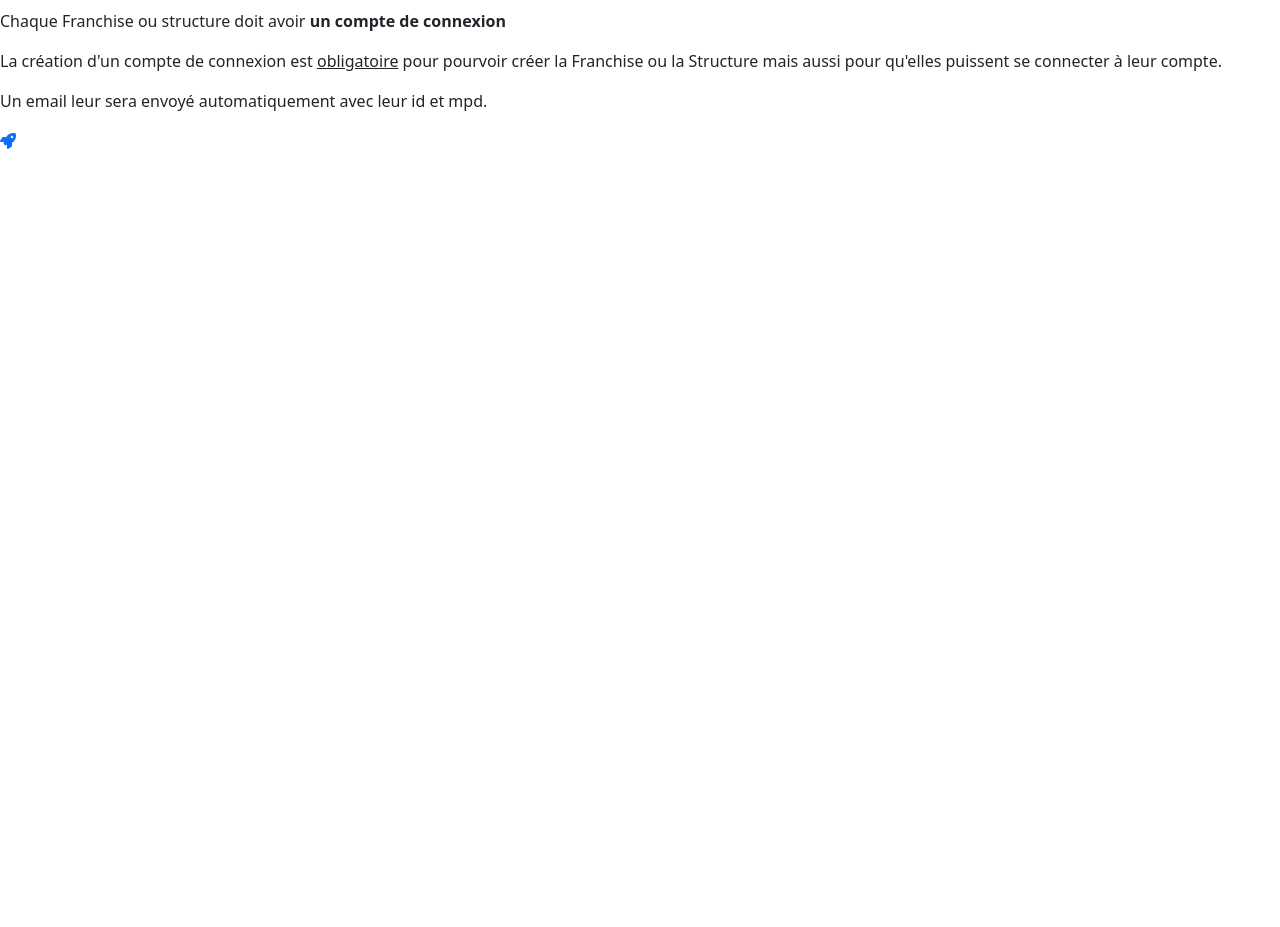
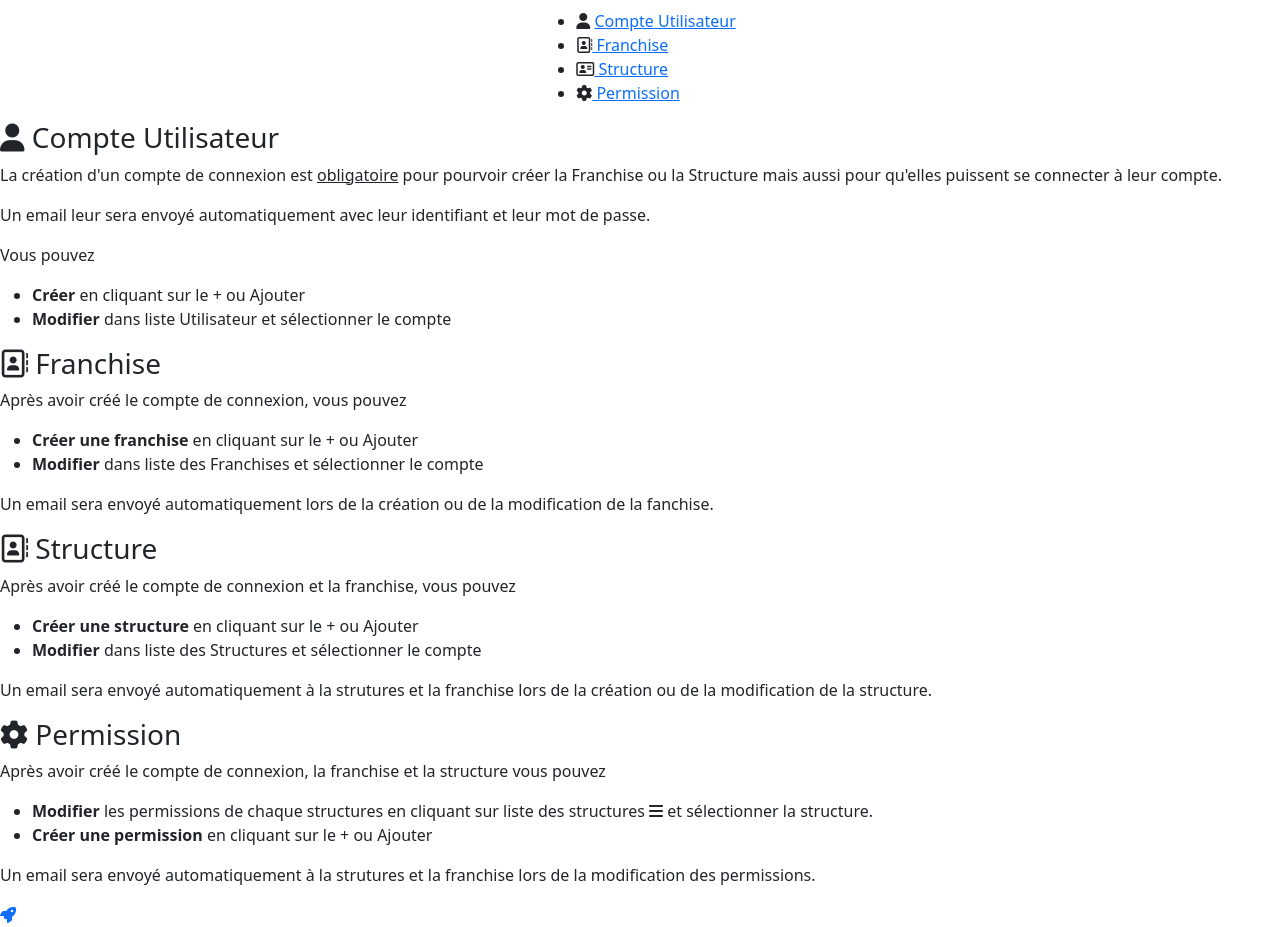
Before and after one commit to lana-12/ecf-fitnessDrive, a Symfony app: template templates/admin/index.html.twig in a window 1280 px wide. Shown: the part 407-1334 px from the top of the page. Before the commit the page ends 556 px from the top, so only its background shows below. Run offline with Twig, Linux system fonts and the light colour scheme; the template is opened without the code that fills it, so the values that code supplies are empty; some libraries are stand-ins or nearby versions.

Commit message:
add css final

```diff
--- a/src/Controller/AdminController.php
+++ b/src/Controller/AdminController.php
@@ -22,7 +22,7 @@ class AdminController extends AbstractController
     /**
      * HomePage for Administrator
      *
-     * @return  count partner+structure
+     * @return  count partner+structure+manual
      */
     #[Route('admin/{id<\d+>}', name: 'app_admin')]
     public function index(PartnerRepository $partnerRepo, int $id, StructureRepository $structureRepo, Request $request, ManagerRegistry $doctrine): Response
@@ -41,7 +41,7 @@ class AdminController extends AbstractController
         $countStructures = count($structures);
 
         return $this->render('admin/index.html.twig', [
-            'titlePage'=> 'Accueil Administrateur',
+            'titlePage'=> 'Mode d\'emploi',
             'admin' => $admin,
             'countPartners' => $countPartners,
             'countStructures'=> $countStructures,
--- a/templates/_partials/_headerAdmin.html.twig
+++ b/templates/_partials/_headerAdmin.html.twig
@@ -11,7 +11,7 @@
             </li>
             <li>
             {% if app.user %}
-                <a class='fas-fa text-white'  alt="Vous êtes connecté en tant que {{ app.user.username }}" title="Vous êtes connecté en tant que {{ app.user.username }}"><i class="fas fa-user-circle text-dark"></i>
+                <a class='fas-fa text-white' href='{{ path('app_admin', {'id': app.user.id}) }}'  alt="Retour accueil et Vous êtes connecté en tant que {{ app.user.username }}" title="Retour accueil et Vous êtes connecté en tant que {{ app.user.username }}"><i class="fas fa-user-circle text-dark"></i>
                 <p class='d-none d-sm-block textConnected'>{{ app.user.username }}</p>
                 </a>
             {% endif %}
--- a/templates/_partials/_navbarClient.html.twig
+++ b/templates/_partials/_navbarClient.html.twig
@@ -33,7 +33,7 @@
                     <a class="nav-link" href="{{ path('app_contact') }}">Contact</a>
                 </li>
                 <li class="nav-item">
-                <a href="{{ path('app_logout') }}" class="nav-link">Déconnection</a>
+                <a href="{{ path('app_logout') }}" class="nav-link">Déconnexion</a>
                 </li>
             </ul>
         </div>
--- a/templates/admin/index.html.twig
+++ b/templates/admin/index.html.twig
@@ -56,28 +56,77 @@
 			</div>
 		</section>
 
-		<h2 class="titleIndex titleListUser">{{titlePage}}</h2>
+		<h2 class="titleIndex titleListAdmin" id="accueil">{{titlePage}}</h2>
 
-		<div class="boxUser ">
-			<p class=''>Chaque Franchise ou structure doit avoir
-				<strong>un compte de connexion</strong>
+		<div class="boxSummary d-flex justify-content-center mx-auto">
+			<ul>
+				<li>
+					<i class="fas fa-user pb-0 "></i>
+					<a href="#summaryUser" class=""  alt="Lien vers mode d'emploi compte de connexion " title="Lien vers mode d'emploi compte de connexion ">Compte Utilisateur</a>
+				</li>
+				<li>
+					<i class="fa-regular fa-address-book pb-0"></i><a href="#summaryPartner" class=""   alt="Lien vers mode d'emploi franchise " title="Lien vers mode d'emploi franchise "> Franchise</a>
+				</li>
+				<li>
+					<i class="fa-regular fa-address-card"></i><a href="#summaryStructure" class="" alt="Lien vers mode d'emploi structure " title="Lien vers mode d'emploi structure "> Structure</a></li>
+				<li>
+					<i class="fa fa-cog"></i><a href="#summaryPerm" class="" alt="Lien vers mode d'emploi permission " title="Lien vers mode d'emploi permission "> Permission</a></li>
+			</ul>
+		</div>
+
+		<div class="boxAdmin mx-auto " id="summaryUser">
+			<h3  class="titleManual"><i class="fas fa-user pb-0"></i> Compte Utilisateur</h3>
+			<p>
+				La création d'un compte de connexion est <u>obligatoire</u> pour pourvoir créer la <span>Franchise</span> ou la <span>Structure</span> mais aussi pour qu'elles puissent se connecter à leur compte.
+			</p>
+			<p>
+				Un email leur sera envoyé automatiquement avec leur identifiant et leur mot de passe.
+			</p>
+			<p>Vous pouvez </p>
+				<ul class='list'>
+					<li class="text-justify mx-auto"><strong>Créer</strong> en cliquant sur le + ou Ajouter</li>
+					<li class="text-justify mx-auto"><strong>Modifier</strong> dans liste Utilisateur et sélectionner le compte</li>
+				</ul>
+		</div>
+
+		<div class="boxAdmin mx-auto " id="summaryPartner">
+			<h3  class="titleManual"><i class="fa-regular fa-address-book"></i> Franchise</h3>
+			<p>
+				Après avoir créé le compte de connexion, vous pouvez </p>
+				<ul class='list'>
+					<li class="text-justify mx-auto"><strong>Créer une franchise</strong> en cliquant sur le + ou Ajouter</li>
+					<li class="text-justify mx-auto"><strong>Modifier</strong> dans liste des Franchises et sélectionner le compte</li>
+				</ul>
+			<p >
+				Un email sera envoyé automatiquement lors de la création ou de la modification de la fanchise.
 			</p>
 		</div>
 
-		<div class="boxUser ">
-			<p class="">
-				La création d'un compte de connexion est
-				<u>obligatoire</u>
-				pour pourvoir créer la
-				<span>Franchise</span>
-				ou la
-				<span>Structure</span>
-				mais aussi pour qu'elles puissent se connecter à leur compte.</p>
+		<div class="boxAdmin mx-auto " id="summaryStructure">
+			<h3  class="titleManual"><i class="fa-regular fa-address-book"></i> Structure</h3>
 			<p>
-				Un email leur sera envoyé automatiquement avec leur id et mpd.</p>
+				Après avoir créé le compte de connexion et la franchise, vous pouvez </p>
+				<ul class='list'>
+					<li class="text-justify mx-auto"><strong>Créer une structure</strong> en cliquant sur le + ou Ajouter</li>
+					<li class="text-justify mx-auto"><strong>Modifier</strong> dans liste des Structures et sélectionner le compte</li>
+				</ul>
+			<p >
+				Un email sera envoyé automatiquement à la strutures et la franchise lors de la création ou de la modification de la structure.
+			</p>
 		</div>
 
-
+		<div class="boxAdmin mx-auto " id="summaryPerm">
+			<h3  class="titleManual"><i class="fa fa-cog"></i> Permission</h3>
+			<p>
+				Après avoir créé le compte de connexion, la franchise et la structure vous pouvez </p>
+				<ul class='list'>
+					<li class="text-justify mx-auto"><strong>Modifier</strong> les permissions de chaque structures en cliquant sur liste des structures <i class="fa fa-bars "></i> et sélectionner la structure.</li>
+					<li class="text-justify mx-auto"><strong>Créer une permission</strong> en cliquant sur le + ou Ajouter</li>
+				</ul>
+			<p >
+				Un email sera envoyé automatiquement à la strutures et la franchise lors de la modification des permissions.
+			</p>
+		</div>
 
 			<a class="rocket back" href='#accueil'><i class="fa fa-rocket" alt="Retour à la liste" title="Retour "></i>
 			</a>
--- a/templates/admin/partner/index.html.twig
+++ b/templates/admin/partner/index.html.twig
@@ -47,7 +47,6 @@
 		{% endblock %}
 
 		<main class='main-container col-12'>
-
 			<!-- SearchBar start-->
 			{% block searchBar %}
 				<section>
--- a/templates/admin/user/userNew.html.twig
+++ b/templates/admin/user/userNew.html.twig
@@ -31,6 +31,8 @@
 		</section>
 		{% endblock  %}
 
+		<h2 class="titleIndex titleListUser">{{titlePage}}</h2>
+
 		<section class="form">
 			{% include "admin/user/_formUser.html.twig" %}
 		</section>
```
Also changed, not shown: assets/styles/pages/_user.sass (+23 -8 lines). Lines whose indentation alone changed are shown as unchanged.
